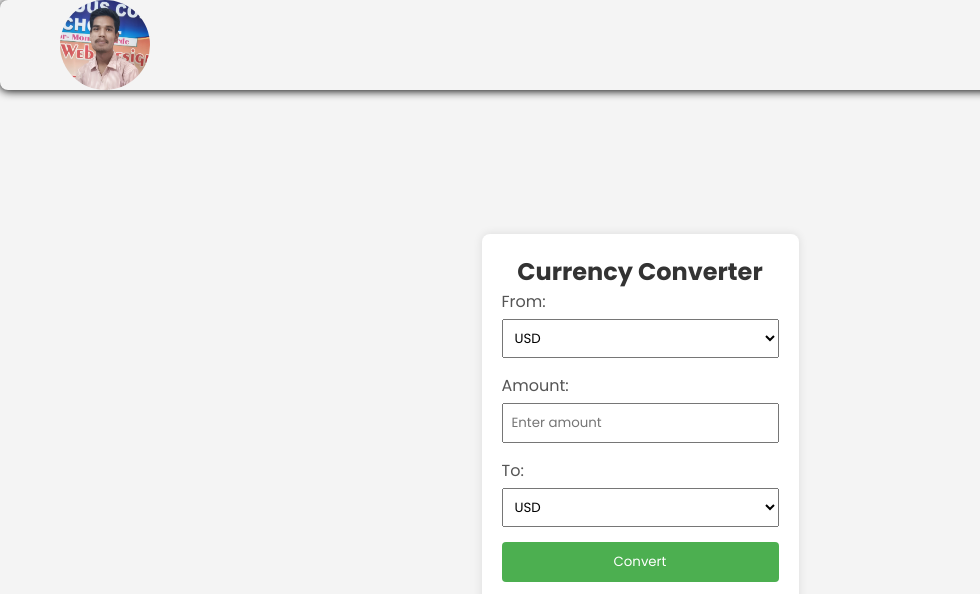
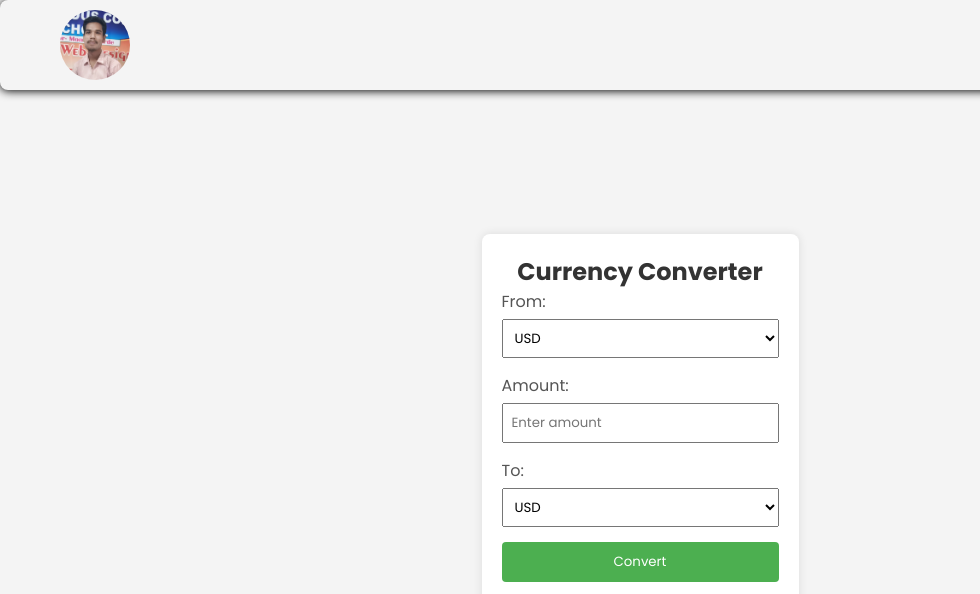
Before and after one commit to KaranGhorse/currencyconvertor, a plain HTML site: page index.html in a window 1280 px wide. Shown: the full height of the page, 0-980 px from the left. Drawn offline with Linux system fonts and the light colour scheme.

Commit message:
Update style.css
logo size decrease

```diff
--- a/style.css
+++ b/style.css
@@ -39,8 +39,8 @@ nav a:hover{
   transform: scale(1.5);
 }
 .logo{
-  width: 90px;
-  height: 100%;
+  width: 70px;
+  height: 70px;
   border-radius: 50%;
   overflow: hidden;
   background-image: url(IMG_20231114_093353-01.jpeg.jpg);
```
